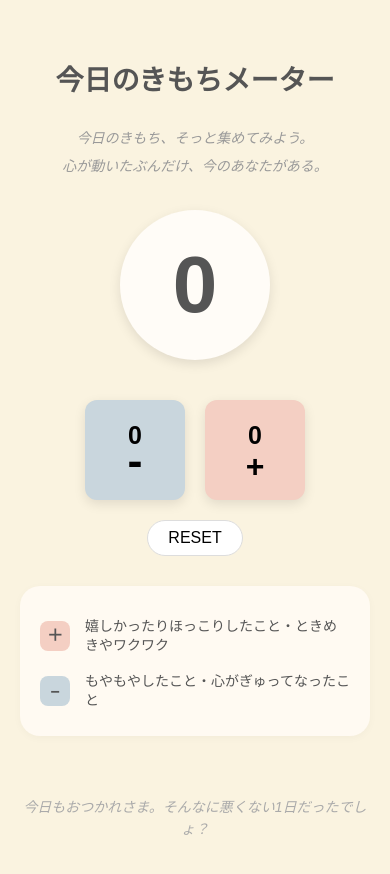
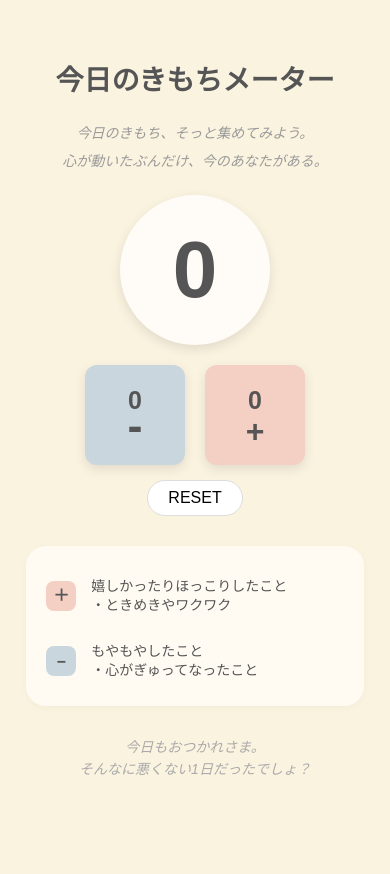
Before and after one commit to rin5uron/counterapp-collection, a plain HTML site: page 250422_counter/index.html in a window 390 px wide. After the commit the page ends 844 px from the top, so only its background shows below. Drawn offline with Linux system fonts and the light colour scheme.

Commit message:
青いバグの修正

```diff
--- a/250422_counter/index.html
+++ b/250422_counter/index.html
@@ -46,15 +46,15 @@
         <div class="explanation">
             <p class="explanation-item positive">
                 <span class="icon plus-icon">＋</span>
-                <span class="text">嬉しかったりほっこりしたこと・ときめきやワクワク</span>
+                <span class="text">嬉しかったりほっこりしたこと<span class="dot-break">・ときめきやワクワク</span></span>
             </p>
             <p class="explanation-item negative">
                 <span class="icon minus-icon">−</span>
-                <span class="text">もやもやしたこと・心がぎゅってなったこと</span>
+                <span class="text">もやもやしたこと<span class="dot-break"></span>・心がぎゅってなったこと</span>
             </p>
         </div>
 
-        <p class="message">今日もおつかれさま。そんなに悪くない1日だったでしょ？</p>
+        <p class="message">今日もおつかれさま。<br>そんなに悪くない1日だったでしょ？</p>
     </div>
 
     <script src="script.js"></script>
--- a/250422_counter/style.css
+++ b/250422_counter/style.css
@@ -19,7 +19,7 @@ body {
 .caption {
   font-size: 14px;
   line-height: 2;
-  margin-bottom: 20px;
+  margin-bottom: 15px;
   color: #999;
   font-style: italic;
 }
@@ -28,14 +28,14 @@ body {
 /* タイトル */
 h1 {
   font-size: 28px;
-  margin-bottom: 20px;
+  margin-bottom: 15px;
   color: #555;
 }
 
 /* カウンター */
 .counter-container {
-  margin: 30px 0;
-  margin-bottom: 40px;
+  margin: 20px 0;
+  margin-bottom: 20px;
 }
 
 #counter {
@@ -55,7 +55,7 @@ h1 {
   display: flex;
   justify-content: center;
   gap: 20px;
-  margin-bottom: 20px;
+  margin-bottom: 15px;
 }
 
 /* アクションボタン共通スタイル */
@@ -73,7 +73,12 @@ h1 {
   box-shadow: 0 4px 12px rgba(0, 0, 0, 0.1);
   transition: all 0.3s ease;
   padding: 10px 20px;
+  appearance: none;
+  -webkit-appearance: none;
+  -moz-appearance: none;
  }
+
+
 
 
 .action-btn:hover {
@@ -81,8 +86,15 @@ h1 {
 }
 
 .action-btn:active {
-  /* transform: scale(0.95); */
+  transform: scale(0.95);
   transition: transform 0.1s ease;
+  border-radius: 12px; /* ←必ずここにも指定！ */
+}
+
+.action-btn:focus {
+  outline: none;
+  box-shadow: none;
+  color: inherit; /* ←色を継承で戻す */
 }
 
 
@@ -100,13 +112,16 @@ h1 {
 
 /* プラスボタンスタイル */
 .plus-btn {
+  color: #555;
   background-color: #F4CFC3;
 }
-.plusbtn:active {
+.plus-btn:active {
   background-color: #ebc0b3;  /* プラスボタンなら */
+  transform: scale(0.95);
 }
 /* マイナスボタンスタイル */
 .minus-btn {
+  color: #555;
   background-color: #C9D6DD;
 }
 .minus-btn:active {
@@ -118,6 +133,8 @@ h1 {
 .count-animate {
   animation: pop 0.2s ease;
 }
+
+
 
 @keyframes pop {
   0% { transform: scale(1); }
@@ -167,8 +184,15 @@ h1 {
   margin-top: 50px;
   box-shadow: 0 2px 8px rgba(0, 0, 0, 0.03);
   margin: 0 auto;   /* 上下の余白＋左右autoで中央寄せ */
-  max-width: 400px;  /* 横幅をカウンターと揃える意識 */
+  max-width: 400px;  /* 横幅をカウンターと揃える意識 *//* 説明セクション */
+  display: flex;
+  flex-direction: column; /* 縦方向に配置 */
+  /* justify-content: center;
+  align-items: center; */
+  width: 80%;
 }
+
+
 
 .explanation-item {
   display: flex;
@@ -207,10 +231,45 @@ h1 {
 /* メッセージスタイル */
 
 .message {
-  margin-top: 60px;
+  margin-top: 30px;
   font-size: 14px;
   color: #AAA;
   font-style: italic;
   text-align: center;
   border-top: none;
 }
+
+
+/* CSSでスマホ版のみ適用するスタイル */
+@media screen and (max-width: 768px) {
+  /* 折り返しポイントの前後に改行を入れる */
+  .break-point {
+    display: block;
+    margin-bottom: 5px; /* 必要に応じて調整 */
+  }
+
+  /* 折り返し後のテキストのインデントを調整（必要に応じて） */
+  .break-point + * {
+    margin-left: 1em; /* インデントの量を調整 */
+  }
+  .dot-break::before {
+    content: '';
+    display: block;
+    height: 0;
+  }
+  .explanation{
+    width: 85%;
+  }
+}
+
+
+/* PCなど大きい画面では通常通り表示 */
+@media screen and (min-width: 769px) {
+  .break-point {
+    display: inline;
+  }
+
+  .explanation{
+    width: 65%;
+  }
+}
```
Also changed, not shown: README.md.
